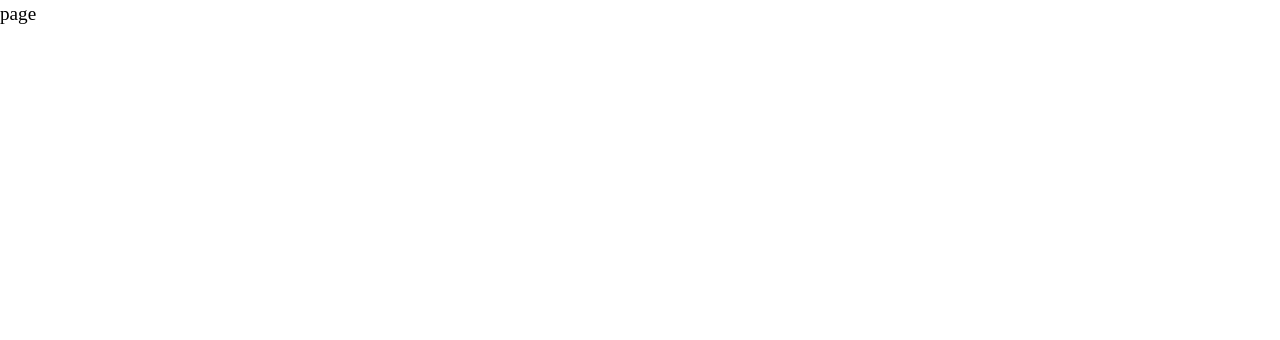
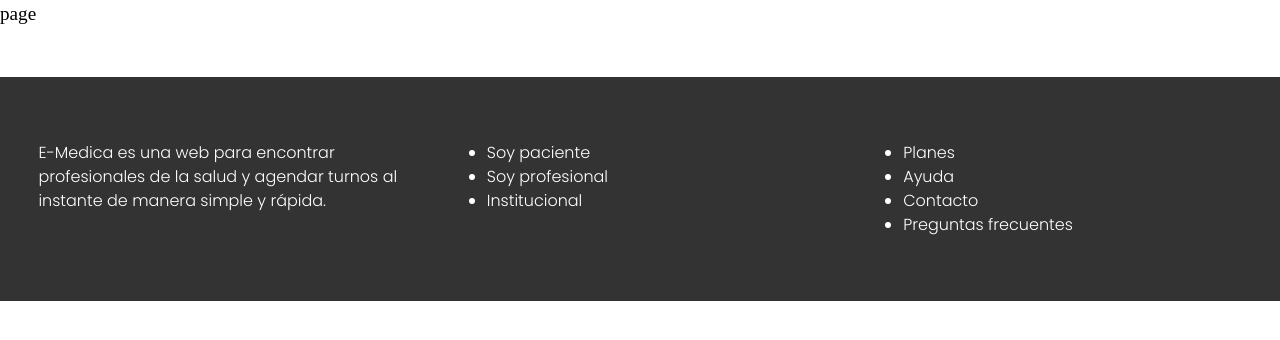
Before and after one commit to No-Country/NC-C11-31-E-Medica, a Next.js app in the folder client/: page /register in a window 1280 px wide. Shown: the top 340 px of the page. Built offline with nearby package versions, Linux system fonts and the light colour scheme.

Commit message:
feat: add footer

```diff
--- /dev/null
+++ b/client/src/app/components/_index.scss
@@ -0,0 +1,3 @@
+// ? GENERAL COMPONENTS
+
+@forward './footer/footer';
--- /dev/null
+++ b/client/src/app/components/footer/Footer.jsx
@@ -0,0 +1,18 @@
+export const Footer = () => {
+  return (
+    <footer className='footer'>
+      <p className='footer-detail'>E-Medica es una web para encontrar profesionales de la salud y agendar turnos al instante de manera simple y rápida.</p>
+      <ul className='footer-list'>
+        <li className='footer-li'>Soy paciente</li>
+        <li className='footer-li'>Soy profesional</li>
+        <li className='footer-li'>Institucional</li>
+      </ul>
+      <ul className='footer-list'>
+        <li className='footer-li'>Planes</li>
+        <li className='footer-li'>Ayuda</li>
+        <li className='footer-li'>Contacto</li>
+        <li className='footer-li'>Preguntas frecuentes</li>
+      </ul>
+    </footer>
+  )
+}
--- /dev/null
+++ b/client/src/app/components/footer/_footer.scss
@@ -0,0 +1,22 @@
+@use '../../styles/globals-styles/variables' as *;
+
+.footer {
+  display: grid;
+  grid-template-columns: repeat(auto-fit, minmax(18.5rem, 1fr));
+  gap: clamp(2.875rem, 3vw, 6rem);
+  background-color: #333333;
+  color: #fff;
+  font-size: clamp(1rem, 1.2vw, 2.4rem);
+  padding: clamp(3rem, 5vw, 10rem) clamp(1rem, 3vw, 6rem) clamp(3rem, 5vw, 10rem) clamp(1rem, 3vw, 6rem);
+  font-family: $font-family;
+
+  @media (min-width: 90rem) {
+    justify-items: center;
+  }
+  &-list {
+    padding-left: 2rem;
+  }
+  &-li {
+    list-style: disc;
+  }
+}
--- a/client/src/app/layout.js
+++ b/client/src/app/layout.js
@@ -1,12 +1,15 @@
 import './styles/main.scss'
-
+import { Footer } from './components/footer/Footer'
 const RootLayout = ({ children }) => {
   return (
     <html lang='en'>
       <head>
         <title>E-Medica</title>
       </head>
-      <body>{children}</body>
+      <body>
+        {children}
+        <Footer />
+      </body>
     </html>
   )
 }
--- a/client/src/app/styles/main.scss
+++ b/client/src/app/styles/main.scss
@@ -1,3 +1,7 @@
 // ? GLOBALS
 
 @use './globals-styles';
+
+// ? GLOBALS COMPONENTS
+
+@use '../components';
```
